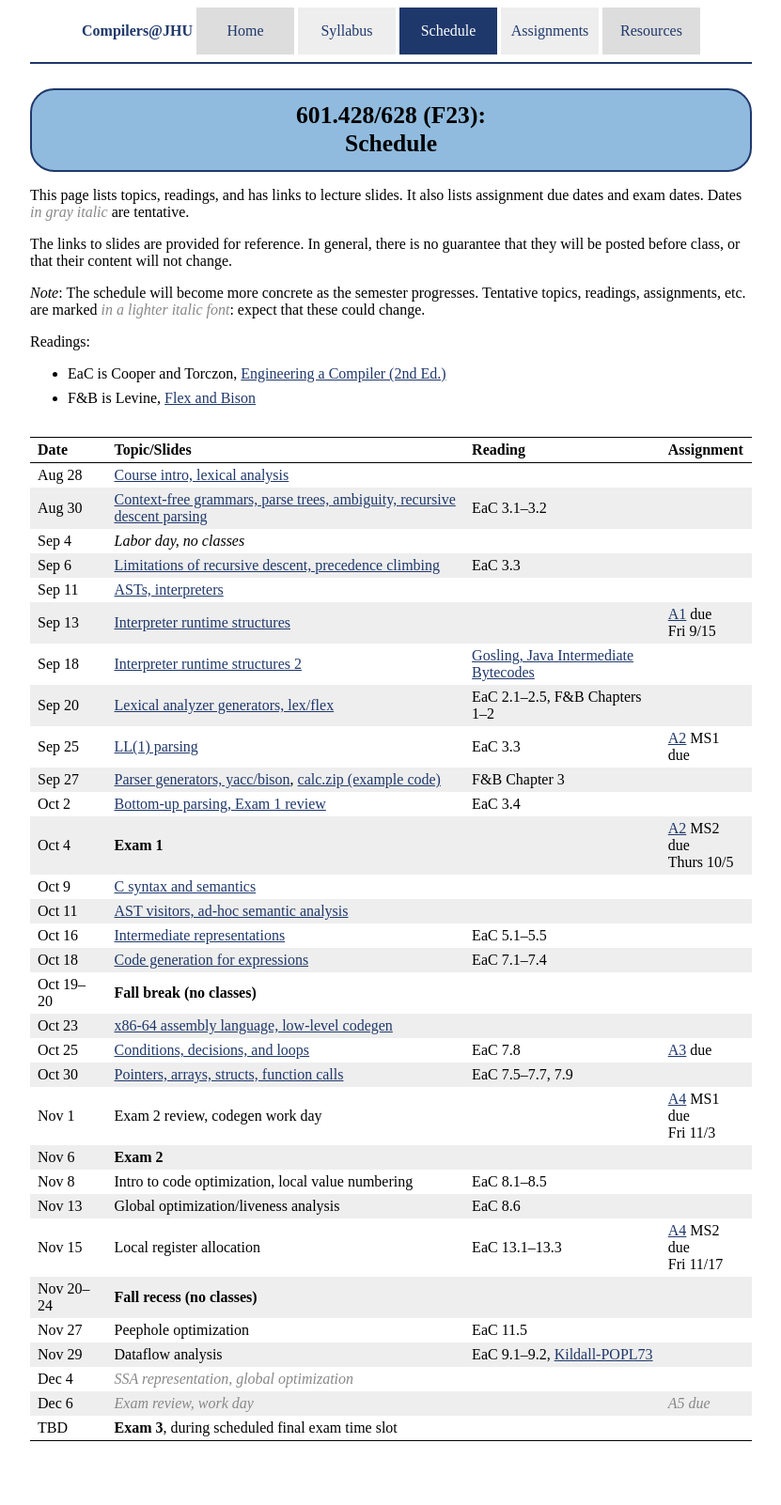
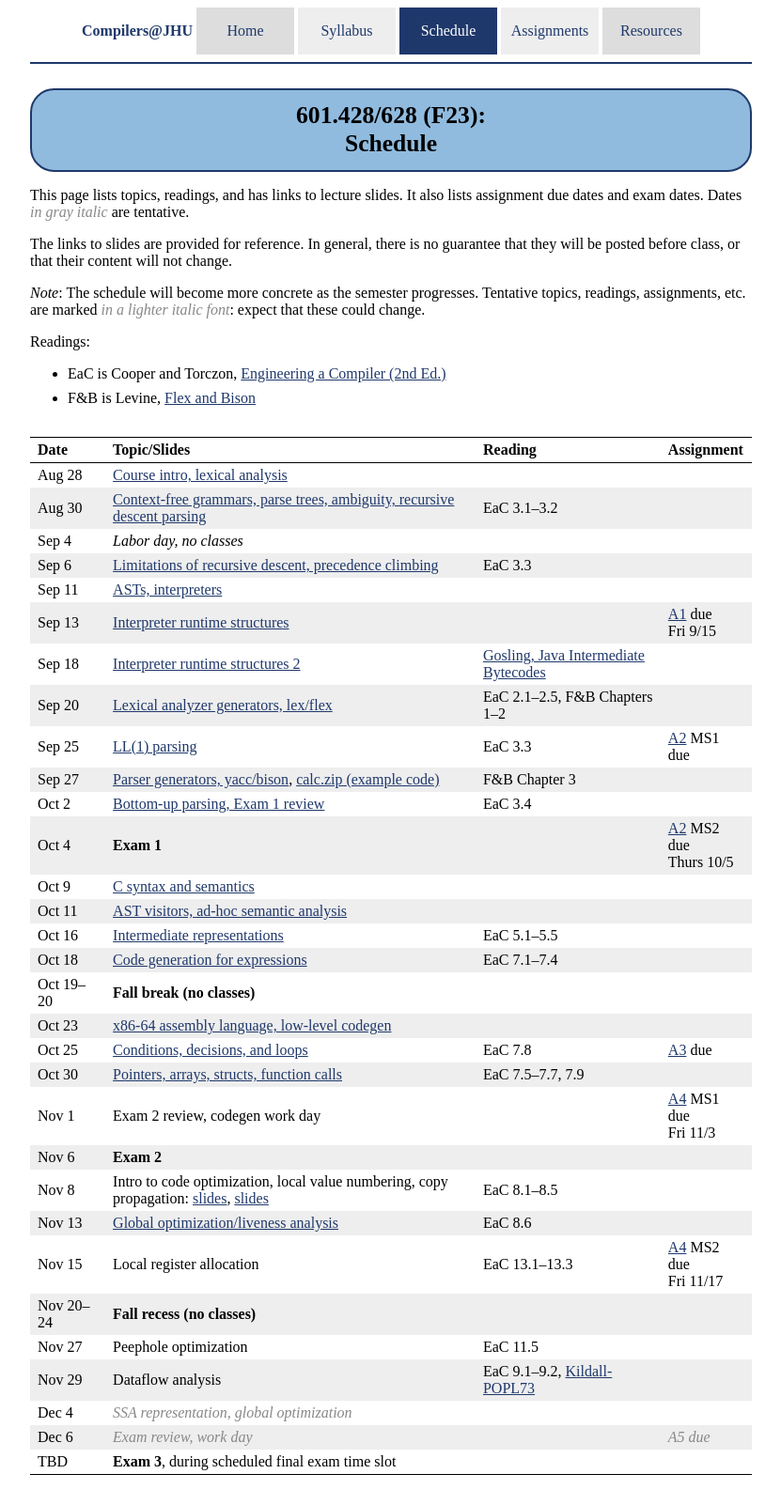
Before and after one commit to jhucompilers/fall2023, a Jekyll site: the page built from schedule.md, in a window 1280 px wide. Shown: the whole page at 94% size, without its empty margins (224-1055 px from the left). Built offline with Jekyll 4.4.1, drawn with Linux system fonts in a browser that asks for light colours; before the commit the page ends 1566 px from its top, so only the background shows below that.

Commit message:
updates for 11/8, 11/13

```diff
--- a/schedule.csv
+++ b/schedule.csv
@@ -21,8 +21,8 @@ Oct 25,"Conditions, decisions, and loops",lectures/lecture16-public.pdf,,"EaC 7.
 Oct 30,"Pointers, arrays, structs, function calls",lectures/lecture17-public.pdf,,"EaC 7.5–7.7, 7.9",,
 Nov 1,"Exam 2 review, codegen work day",,,"","[A4](assign/assign04.html) MS1 due<br>Fri 11/3"
 Nov 6,"**Exam 2**",,,
-Nov 8,"Intro to code optimization, local value numbering",,,"EaC 8.1–8.5"
-Nov 13,"Global optimization/liveness analysis",,,"EaC 8.6"
+Nov 8,"Intro to code optimization, local value numbering, copy propagation: [slides](lectures/Introduction_to_Optimization_terminology_&_local_value_numbering.pdf), [slides](lectures/lecture18-public.pdf)",,,"EaC 8.1–8.5"
+Nov 13,"Global optimization/liveness analysis","lectures/Global_Optimization_Live_Analysis.pdf",,"EaC 8.6"
 Nov 15,"Local register allocation",,,"EaC 13.1–13.3","[A4](assign/assign04.html) MS2 due<br>Fri 11/17"
 Nov 20–24,**Fall recess (no classes)**,
 Nov 27,"Peephole optimization",,,"EaC 11.5"
--- a/schedule.md
+++ b/schedule.md
@@ -47,8 +47,8 @@ Oct 25 | [Conditions, decisions, and loops](lectures/lecture16-public.pdf) | EaC
 Oct 30 | [Pointers, arrays, structs, function calls](lectures/lecture17-public.pdf) | EaC 7.5–7.7, 7.9 |
 Nov 1 | Exam 2 review, codegen work day |  | [A4](assign/assign04.html) MS1 due<br>Fri 11/3
 Nov 6 | **Exam 2** |  |
-Nov 8 | Intro to code optimization, local value numbering | EaC 8.1–8.5 |
-Nov 13 | Global optimization/liveness analysis | EaC 8.6 |
+Nov 8 | Intro to code optimization, local value numbering, copy propagation: [slides](lectures/Introduction_to_Optimization_terminology_&_local_value_numbering.pdf), [slides](lectures/lecture18-public.pdf) | EaC 8.1–8.5 |
+Nov 13 | [Global optimization/liveness analysis](lectures/Global_Optimization_Live_Analysis.pdf) | EaC 8.6 |
 Nov 15 | Local register allocation | EaC 13.1–13.3 | [A4](assign/assign04.html) MS2 due<br>Fri 11/17
 Nov 20–24 | **Fall recess (no classes)** |  |
 Nov 27 | Peephole optimization | EaC 11.5 |
```
Also changed, not shown: 3 other files.
